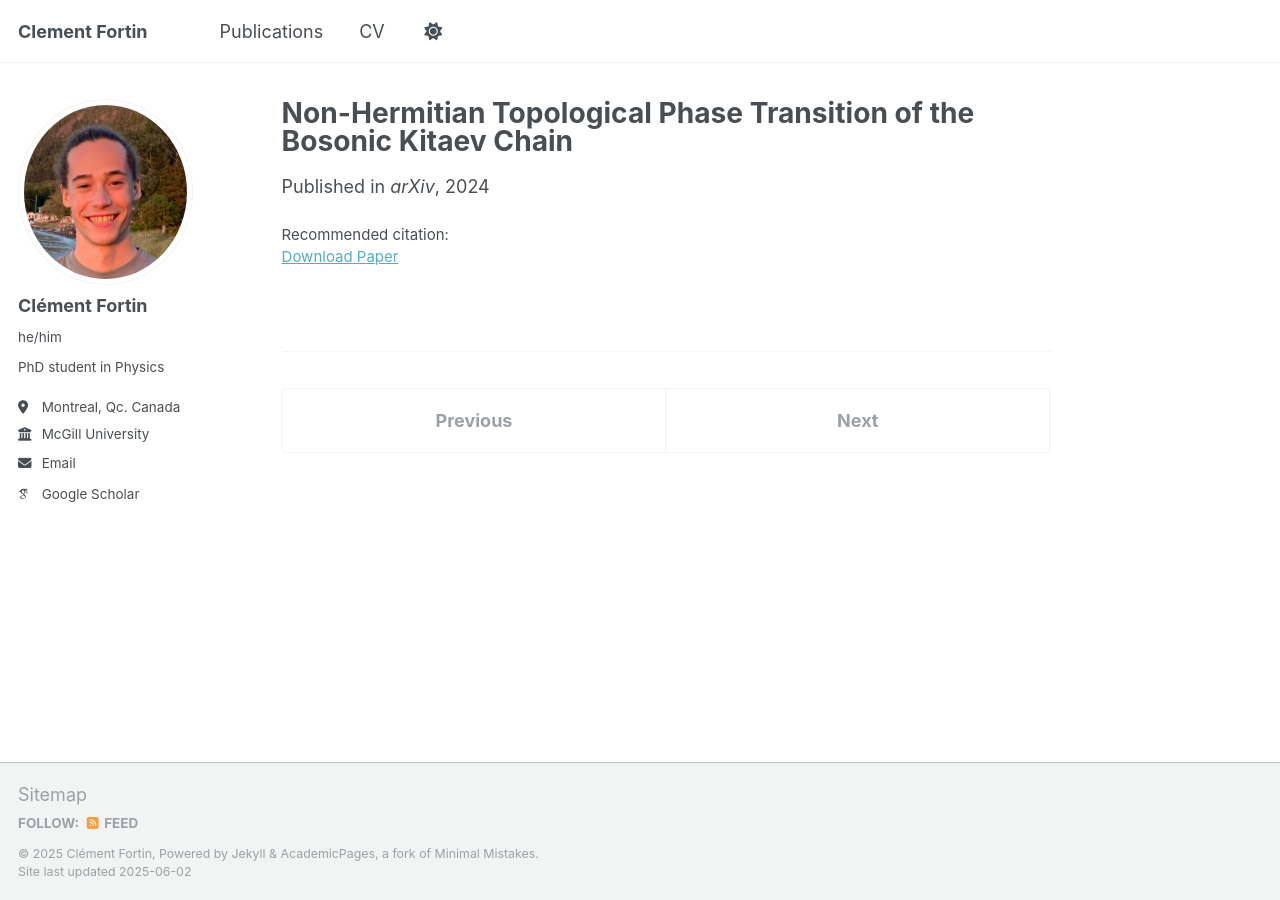
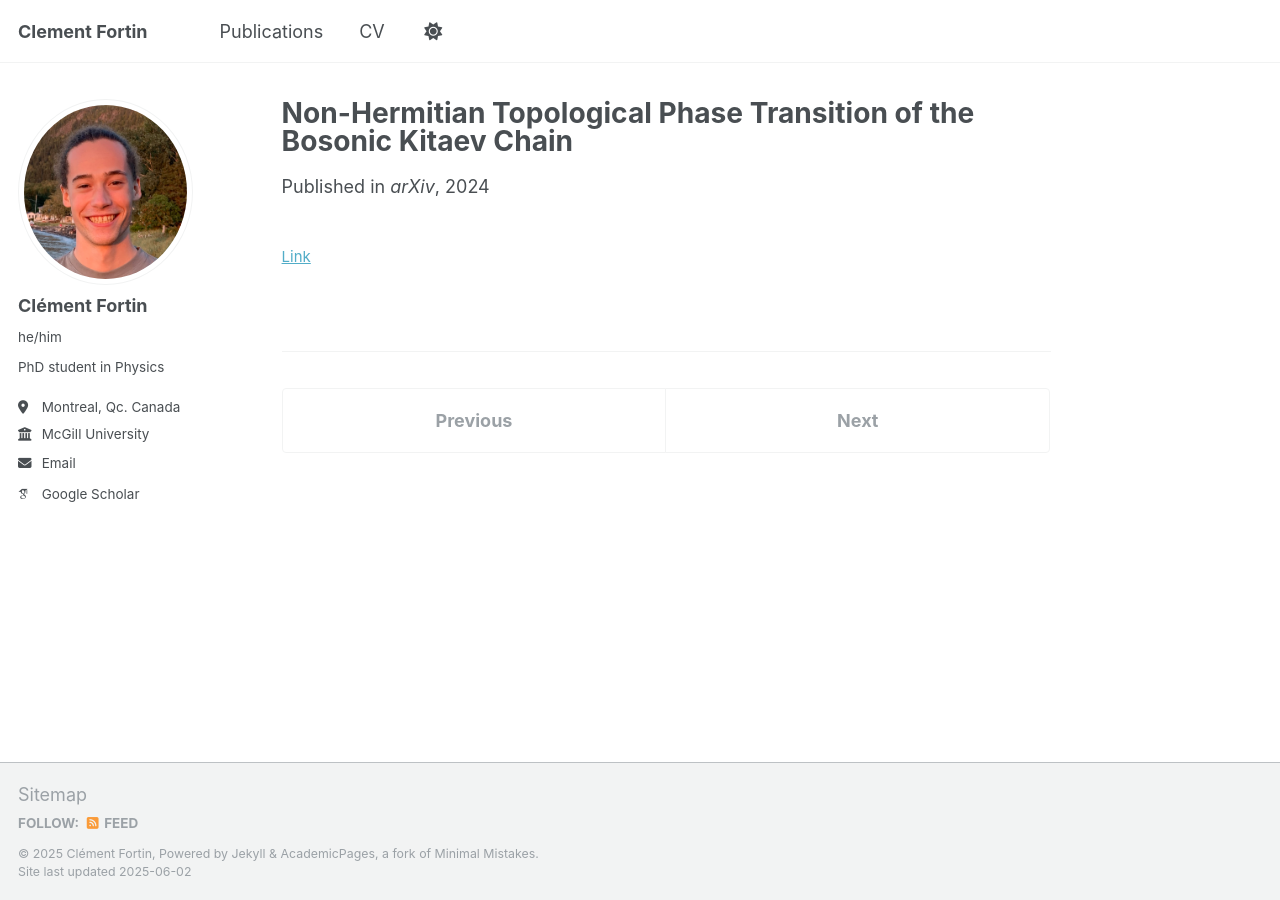
Before and after one commit to ClementFortin/ClementFortin.github.io, a Jekyll site: the page built from _publications/2024-12-12.md, in a window 1280 px wide. Built offline with Jekyll 4.4.1, drawn with Linux system fonts in a browser that asks for light colours; some web fonts are replaced.

Commit message:
Update single.html

```diff
--- a/_layouts/single.html
+++ b/_layouts/single.html
@@ -46,15 +46,14 @@
 
       <section class="page__content" itemprop="text">
         {{ content }}
-
         {% if page.citation and page.paperurl and page.slidesurl and page.bibtexurl %}
-          <p style="font-size: smaller">Recommended citation: {{ page.citation }}<br /><a href="{{ page.paperurl }}">Download Paper</a> | <a href="{{ page.slidesurl }}">Download Slides</a> | <a href="{{ page.bibtexurl }}">Download Bibtex</a></p>
+          <p style="font-size: smaller"><br /><a href="{{ page.paperurl }}">Link</a> | <a href="{{ page.slidesurl }}">Download Slides</a> | <a href="{{ page.bibtexurl }}">Download Bibtex</a></p>
         {% elsif page.citation and page.paperurl and page.slidesurl %}
-          <p style="font-size: smaller">Recommended citation: {{ page.citation }}<br /><a href="{{ page.paperurl }}">Download Paper</a> | <a href="{{ page.slidesurl }}">Download Slides</a></p>
+          <p style="font-size: smaller"><br /><a href="{{ page.paperurl }}">Link</a> | <a href="{{ page.slidesurl }}">Download Slides</a></p>
         {% elsif page.citation and page.paperurl and page.bibtexurl %}
-          <p style="font-size: smaller">Recommended citation: {{ page.citation }}<br /><a href="{{ page.paperurl }}">Download Paper</a> | <a href="{{ page.bibtexurl }}">Download Bibtex</a></p>
+          <p style="font-size: smaller"><br /><a href="{{ page.paperurl }}">Link</a> | <a href="{{ page.bibtexurl }}">Download Bibtex</a></p>
         {% elsif page.citation and page.paperurl %}
-          <p style="font-size: smaller">Recommended citation: {{ page.citation }}<br /><a href="{{ page.paperurl }}">Download Paper</a></p>
+          <p style="font-size: smaller"><br /><a href="{{ page.paperurl }}">Link</a></p>
         {% elsif page.citation and page.slidesurl and page.bibtexurl %}
           <p style="font-size: smaller">Recommended citation: {{ page.citation }}<br /><a href="{{ page.slidesurl }}">Download Slides</a> | <a href="{{ page.bibtexurl }}">Download Bibtex</a></p>
         {% elsif page.citation and page.slidesurl %}
```
